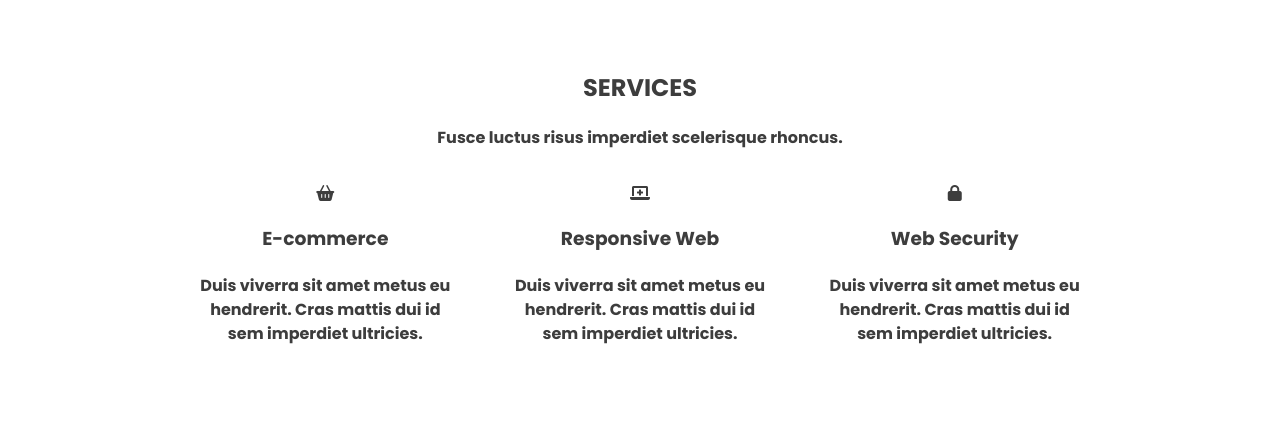
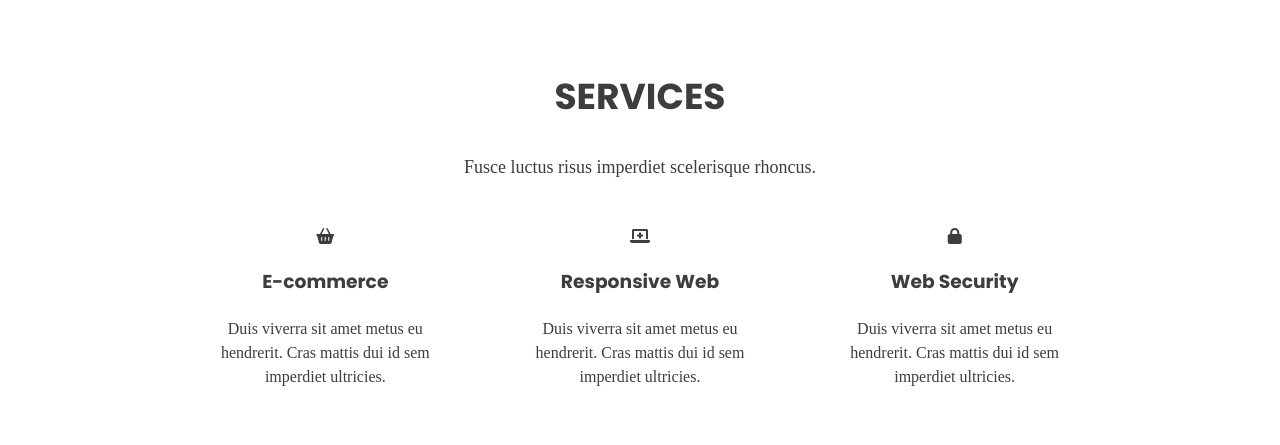
Before and after one commit to anntan2913/Landing-golden, a website: page index.html in a window 1280 px wide. Shown: the part 760-1205 px from the top of the page. Drawn offline with Linux system fonts and the light colour scheme; a web font is replaced by a local one.

Commit message:
Add headers styles to Global

```diff
--- a/sass/style.scss
+++ b/sass/style.scss
@@ -24,6 +24,26 @@ section {
     max-width: 75%;
     margin: 80px auto;
     padding: 0 20px;
+}
+h2 {
+    font-size: 36px;
+    line-height: 1.5;
+    padding-bottom: 0;
+}
+h3 {
+    font-family: $font-header;
+}
+h4 {
+    font-size: 16px;
+    font-weight: 100;
+    font-family: 'Times New Roman', Times, serif;
+}
+p {
+    font-family: $font-text;
+    font-size: 18px;
+    padding-top: 0;
+    padding-bottom: 10px;
+    text-align: center;
 }
 
 /* Splash */
```
Also changed, not shown: css/style.css, 1 other file.
